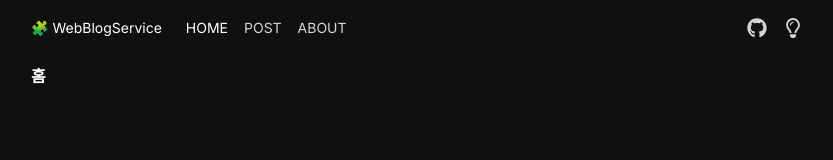
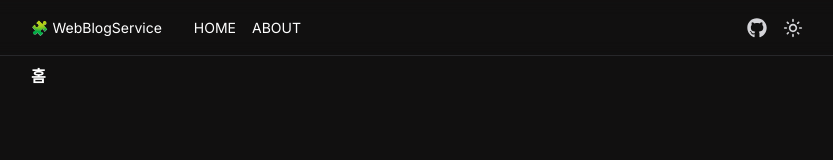
Before and after one commit to gwansikk/WebBlogService, a Next.js app: page / in a window 1280 px wide. Shown: the top 160 px of the page, without its empty margins (223-1056 px from the left). Built offline with nearby package versions, Linux system fonts and the light colour scheme.

Commit message:
refactor: Nav SSR

```diff
--- a/src/components/Nav/Nav.tsx
+++ b/src/components/Nav/Nav.tsx
@@ -1,62 +1,26 @@
-'use client';
+import { FaGithub } from 'react-icons/fa';
+import { MdOutlineLightMode } from 'react-icons/md';
 
-import { FaGithub } from 'react-icons/fa';
-import { FaRegLightbulb } from 'react-icons/fa6';
-
+import { APP_NAME } from '@/src/constants/environment';
 import { PATH } from '@/src/constants/path';
-import classNames from 'classnames';
 import Link from 'next/link';
-import { usePathname } from 'next/navigation';
-
-interface LinkerProps {
-  href: string;
-  path: string;
-  children: string;
-}
-
-const Linker = ({ href, path, children }: LinkerProps) => {
-  return (
-    <Link
-      href={href}
-      className={classNames(
-        'hover:text-white',
-        path === href ? 'text-white' : 'text-zinc-300',
-      )}
-    >
-      {children}
-    </Link>
-  );
-};
 
 const Nav = () => {
-  const pathname = usePathname();
-
   return (
-    <nav
-      className={classNames(
-        'fixed left-0 top-0 z-50 h-14 w-full border-zinc-800 text-sm text-white backdrop-blur',
-      )}
-    >
+    <nav className="fixed left-0 top-0 z-50 h-14 w-full border-b border-zinc-800 text-sm text-white backdrop-blur">
       <div className="container m-auto flex h-full items-center justify-between px-6">
         <div className="grow space-x-4">
-          <Link href={PATH.HOME} className="mr-2">
-            🧩 WebBlogService
+          <Link className="mr-4" href={PATH.HOME}>
+            {APP_NAME}
           </Link>
-          <Linker href={PATH.HOME} path={pathname}>
-            HOME
-          </Linker>
-          <Linker href={PATH.POST} path={pathname}>
-            POST
-          </Linker>
-          <Linker href={PATH.ABOUT} path={pathname}>
-            ABOUT
-          </Linker>
+          <Link href={PATH.HOME}>HOME</Link>
+          <Link href={PATH.ABOUT}>ABOUT</Link>
         </div>
         <div className="flex items-center gap-4">
-          <a href="https://github.com/gwansikk/WebBlogService">
-            <FaGithub className="h-5 w-5 text-zinc-300 hover:text-purple-500" />
+          <a href="https://github.com/gwansikk/WebBlogService" target="_blank">
+            <FaGithub className="h-5 w-5 text-zinc-300 hover:text-white" />
           </a>
-          <FaRegLightbulb className="h-5 w-5 cursor-pointer text-zinc-300 hover:text-yellow-400" />
+          <MdOutlineLightMode className="h-5 w-5 cursor-pointer text-zinc-300 hover:text-white" />
         </div>
       </div>
     </nav>
```
